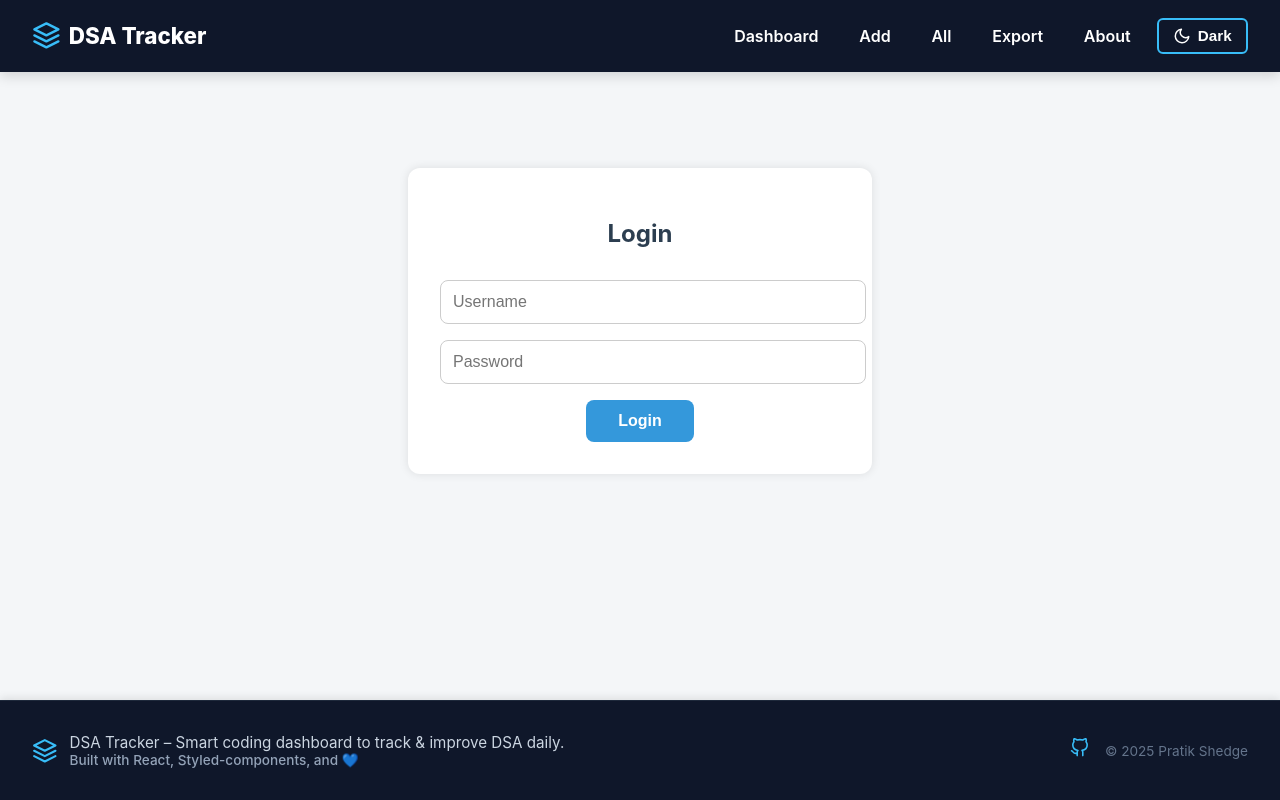
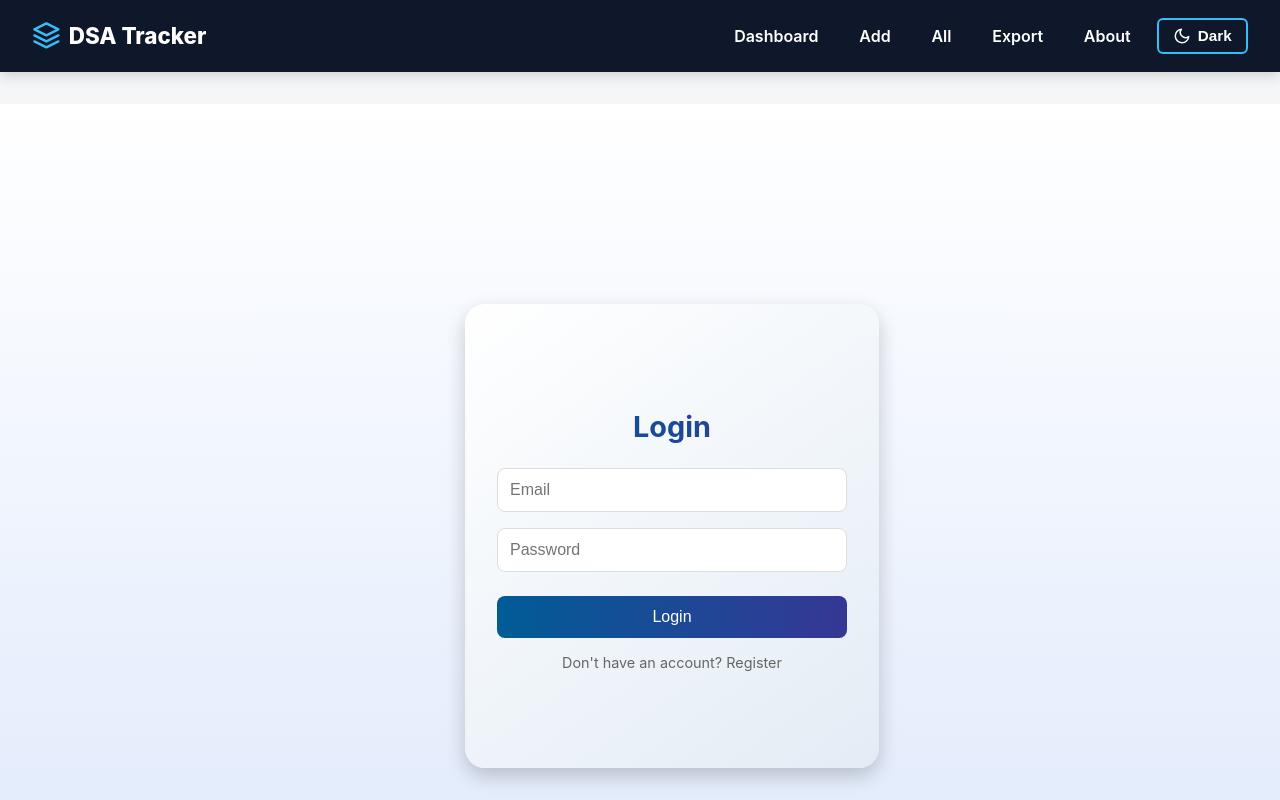
Before and after one commit to Pratik-shedge07/dsa-tracker, a React (Create React App) app: page /login in a window 1280 px wide. Shown: the top 800 px of the page. Built offline with nearby package versions, Linux system fonts and the light colour scheme.

Commit message:
new user card added

```diff
--- a/package.json
+++ b/package.json
@@ -3,6 +3,8 @@
   "version": "0.1.0",
   "private": true,
   "dependencies": {
+    "@fortawesome/free-solid-svg-icons": "^6.7.2",
+    "@fortawesome/react-fontawesome": "^0.2.2",
     "@testing-library/dom": "^10.4.0",
     "@testing-library/jest-dom": "^6.6.3",
     "@testing-library/react": "^16.3.0",
--- a/src/pages/LoginPage.jsx
+++ b/src/pages/LoginPage.jsx
@@ -2,82 +2,326 @@ import React, { useState } from 'react';
 import { useNavigate } from 'react-router-dom';
 import styled from 'styled-components';
 
-const Container = styled.div`
-  max-width: 400px;
-  margin: 4rem auto;
+const PageWrapper = styled.div`
+  display: flex;
+  align-items: center;
+  justify-content: center;
+  height: 100vh;
+  background: ${({ dark }) =>
+    dark
+      ? 'linear-gradient(to bottom, #0f2027, #203a43, #2c5364)'
+      : 'linear-gradient(to bottom, #ffffff, #e0eafc)'};
+`;
+
+const CardContainer = styled.div`
+  perspective: 1000px;
+  width: 350px;
+  height: 400px;
+`;
+
+const Card = styled.div`
+  width: 100%;
+  height: 100%;
+  transition: transform 0.8s;
+  transform-style: preserve-3d;
+  position: relative;
+  transform: ${({ isFlipped }) => (isFlipped ? 'rotateY(180deg)' : 'none')};
+`;
+
+const Side = styled.div`
+  position: absolute;
+  width: 100%;
+  height: 100%;
+  backface-visibility: hidden;
+  background: ${({ dark }) =>
+    dark
+      ? 'linear-gradient(145deg, #1a2a3a, #203a43)'
+      : 'linear-gradient(145deg, #ffffff, #e3ecf5)'};
+  color: ${({ dark }) => (dark ? '#ffffff' : '#333')};
+  display: flex;
+  flex-direction: column;
+  justify-content: center;
   padding: 2rem;
-  background-color: ${({ dark }) => (dark ? '#1e1e1e' : '#ffffff')};
-  color: ${({ dark }) => (dark ? '#f0f0f0' : '#2c3e50')};
-  border-radius: 12px;
-  box-shadow: 0 0 10px rgba(0,0,0,0.1);
-  text-align: center;
-  transition: background-color 0.3s ease, color 0.3s ease;
+  border-radius: 20px;
+  box-shadow: 0 8px 20px rgba(0, 0, 0, 0.2);
+`;
+
+const Front = styled(Side)``;
+
+const Back = styled(Side)`
+  transform: rotateY(180deg);
 `;
 
 const Title = styled.h2`
-  margin-bottom: 2rem;
+  margin-bottom: 1.5rem;
+  text-align: center;
+  font-size: 1.8rem;
+  background: linear-gradient(to right, #005c97, #363795);
+  -webkit-background-clip: text;
+  -webkit-text-fill-color: transparent;
 `;
 
 const Input = styled.input`
-  width: 100%;
   margin-bottom: 1rem;
   padding: 0.75rem;
+  border-radius: 8px;
+  border: 1px solid ${({ dark }) => (dark ? '#444' : '#ddd')};
   font-size: 1rem;
-  border-radius: 8px;
-  border: 1px solid #ccc;
+  outline: none;
+  background: ${({ dark }) => (dark ? '#1a2a3a' : '#fff')};
+  color: ${({ dark }) => (dark ? '#eee' : '#333')};
+
+  &:focus {
+    border-color: #005c97;
+    box-shadow: 0 0 0 2px rgba(0, 92, 151, 0.2);
+  }
 `;
 
 const Button = styled.button`
-  padding: 0.75rem 2rem;
-  font-size: 1rem;
-  font-weight: 600;
+  padding: 0.75rem;
   border: none;
   border-radius: 8px;
-  background-color: #3498db;
+  font-size: 1rem;
+  cursor: pointer;
+  background: linear-gradient(to right, #005c97, #363795);
   color: white;
-  cursor: pointer;
-  transition: background-color 0.2s ease, transform 0.2s ease;
+  transition: all 0.3s ease;
+  margin-top: 0.5rem;
 
   &:hover {
-    background-color: #2c80b4;
-    transform: scale(1.05);
+    background: linear-gradient(to right, #363795, #005c97);
+    transform: translateY(-2px);
+    box-shadow: 0 4px 8px rgba(0, 0, 0, 0.2);
+  }
+
+  &:active {
+    transform: translateY(0);
   }
 `;
 
-const LoginPage = ({ onLogin }) => {
-  const [username, setUsername] = useState('');
-  const [password, setPassword] = useState('');
+const Toggle = styled.p`
+  margin-top: 1rem;
+  text-align: center;
+  cursor: pointer;
+  font-size: 0.9rem;
+  color: ${({ dark }) => (dark ? '#bbb' : '#666')};
+  transition: color 0.2s;
+
+  &:hover {
+    color: #005c97;
+    text-decoration: underline;
+  }
+`;
+
+const Form = styled.form`
+  display: flex;
+  flex-direction: column;
+`;
+
+const ErrorMessage = styled.div`
+  color: #ff3860;
+  font-size: 0.85rem;
+  margin-top: -0.5rem;
+  margin-bottom: 0.5rem;
+  text-align: left;
+`;
+
+const LoginRegister = ({ dark }) => {
+  const [isFlipped, setIsFlipped] = useState(false);
+  const [loginData, setLoginData] = useState({ email: '', password: '' });
+  const [registerData, setRegisterData] = useState({
+    name: '',
+    email: '',
+    password: '',
+    confirmPassword: ''
+  });
+  const [errors, setErrors] = useState({});
+  const [success, setSuccess] = useState('');
   const navigate = useNavigate();
 
-  const handleSubmit = () => {
-    if (username === 'admin' && password === '1234') {
-      onLogin();
-      navigate('/');
+  const validateLogin = () => {
+    const newErrors = {};
+    if (!loginData.email) newErrors.email = 'Email is required';
+    if (!loginData.password) newErrors.password = 'Password is required';
+    return newErrors;
+  };
+
+  const validateRegister = () => {
+    const newErrors = {};
+    const emailRegex = /^[^\s@]+@[^\s@]+\.[^\s@]+$/;
+
+    if (!registerData.name) newErrors.name = 'Name is required';
+    if (!registerData.email) newErrors.email = 'Email is required';
+    else if (!emailRegex.test(registerData.email)) newErrors.email = 'Invalid email format';
+    if (!registerData.password) newErrors.password = 'Password is required';
+    else if (registerData.password.length < 6) newErrors.password = 'Password must be at least 6 characters';
+    if (!registerData.confirmPassword) newErrors.confirmPassword = 'Please confirm password';
+    else if (registerData.password !== registerData.confirmPassword) newErrors.confirmPassword = 'Passwords do not match';
+
+    return newErrors;
+  };
+
+  const handleLogin = (e) => {
+    e.preventDefault();
+    const validationErrors = validateLogin();
+    if (Object.keys(validationErrors).length > 0) {
+      setErrors(validationErrors);
+      return;
+    }
+
+    const users = JSON.parse(localStorage.getItem('users') || '[]');
+    const foundUser = users.find(
+      (user) =>
+        user.email === loginData.email &&
+        user.password === loginData.password
+    );
+
+    if (foundUser) {
+      localStorage.setItem('currentUser', JSON.stringify(foundUser));
+      navigate('/dashboard');
     } else {
-      alert('Invalid credentials');
+      setErrors({ login: 'Invalid email or password' });
     }
   };
 
-  const isDarkMode = localStorage.getItem('dark-mode') === 'true';
+  const handleRegister = (e) => {
+    e.preventDefault();
+    const validationErrors = validateRegister();
+    if (Object.keys(validationErrors).length > 0) {
+      setErrors(validationErrors);
+      return;
+    }
+
+    const users = JSON.parse(localStorage.getItem('users') || '[]');
+    const existing = users.find((user) => user.email === registerData.email);
+
+    if (existing) {
+      setErrors({ register: 'User with this email already exists' });
+      return;
+    }
+
+    const userData = {
+      name: registerData.name,
+      email: registerData.email,
+      password: registerData.password
+    };
+
+    const updatedUsers = [...users, userData];
+    localStorage.setItem('users', JSON.stringify(updatedUsers));
+    setSuccess('Registration successful! Please login');
+
+    // Reset form and flip back to login
+    setRegisterData({
+      name: '',
+      email: '',
+      password: '',
+      confirmPassword: ''
+    });
+    setErrors({});
+    setTimeout(() => {
+      setIsFlipped(false);
+      setSuccess('');
+    }, 2000);
+  };
 
   return (
-    <Container dark={isDarkMode}>
+    <PageWrapper dark={dark}>
+      <CardContainer>
+        <Card isFlipped={isFlipped}>
+          <Front dark={dark}>
             <Title>Login</Title>
+            <Form onSubmit={handleLogin}>
               <Input
-        type="text"
-        placeholder="Username"
-        value={username}
-        onChange={(e) => setUsername(e.target.value)}
+                type="email"
+                placeholder="Email"
+                value={loginData.email}
+                onChange={(e) =>
+                  setLoginData({ ...loginData, email: e.target.value })
+                }
+                dark={dark}
               />
+              {errors.email && <ErrorMessage>{errors.email}</ErrorMessage>}
+
               <Input
                 type="password"
                 placeholder="Password"
-        value={password}
-        onChange={(e) => setPassword(e.target.value)}
+                value={loginData.password}
+                onChange={(e) =>
+                  setLoginData({ ...loginData, password: e.target.value })
+                }
+                dark={dark}
               />
-      <Button onClick={handleSubmit}>Login</Button>
-    </Container>
+              {errors.password && <ErrorMessage>{errors.password}</ErrorMessage>}
+
+              {errors.login && <ErrorMessage>{errors.login}</ErrorMessage>}
+
+              <Button type="submit">Login</Button>
+            </Form>
+            <Toggle dark={dark} onClick={() => setIsFlipped(true)}>
+              Don't have an account? Register
+            </Toggle>
+          </Front>
+
+          <Back dark={dark}>
+            <Title>Register</Title>
+            {success && <div style={{ color: '#23d160', marginBottom: '1rem' }}>{success}</div>}
+            <Form onSubmit={handleRegister}>
+              <Input
+                type="text"
+                placeholder="Name"
+                value={registerData.name}
+                onChange={(e) =>
+                  setRegisterData({ ...registerData, name: e.target.value })
+                }
+                dark={dark}
+              />
+              {errors.name && <ErrorMessage>{errors.name}</ErrorMessage>}
+
+              <Input
+                type="email"
+                placeholder="Email"
+                value={registerData.email}
+                onChange={(e) =>
+                  setRegisterData({ ...registerData, email: e.target.value })
+                }
+                dark={dark}
+              />
+              {errors.email && <ErrorMessage>{errors.email}</ErrorMessage>}
+
+              <Input
+                type="password"
+                placeholder="Password"
+                value={registerData.password}
+                onChange={(e) =>
+                  setRegisterData({ ...registerData, password: e.target.value })
+                }
+                dark={dark}
+              />
+              {errors.password && <ErrorMessage>{errors.password}</ErrorMessage>}
+
+              <Input
+                type="password"
+                placeholder="Confirm Password"
+                value={registerData.confirmPassword}
+                onChange={(e) =>
+                  setRegisterData({ ...registerData, confirmPassword: e.target.value })
+                }
+                dark={dark}
+              />
+              {errors.confirmPassword && <ErrorMessage>{errors.confirmPassword}</ErrorMessage>}
+
+              {errors.register && <ErrorMessage>{errors.register}</ErrorMessage>}
+
+              <Button type="submit">Register</Button>
+            </Form>
+            <Toggle dark={dark} onClick={() => setIsFlipped(false)}>
+              Already have an account? Login
+            </Toggle>
+          </Back>
+        </Card>
+      </CardContainer>
+    </PageWrapper>
   );
 };
 
-export default LoginPage;
+export default LoginRegister;
```
Also changed, not shown: 1 other file (tests, documents, lock files or other folders). Lines whose indentation alone changed are shown as unchanged.
